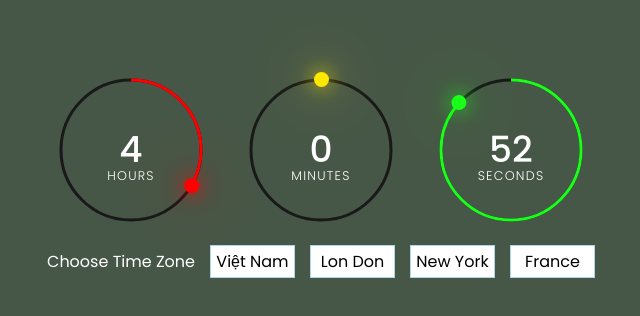
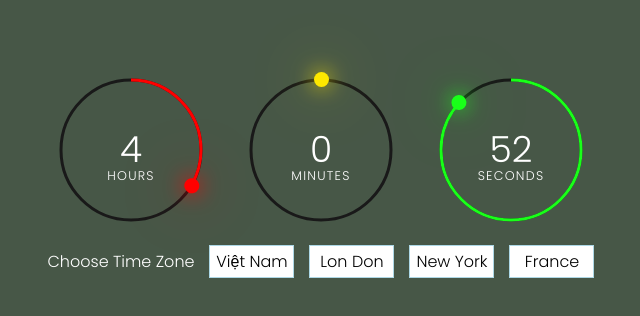
Before and after one commit to doanthanhquang/electric-clock, a plain HTML site: page index.html in a window 1280 px wide. Shown: the part 224-540 px from the top of the page, without its empty margins (319-959 px from the left). Drawn offline with Linux system fonts and the light colour scheme.

Commit message:
update font

```diff
--- a/index.html
+++ b/index.html
@@ -4,6 +4,7 @@
     <meta charset="utf-8">
     <title>Digital Clock</title>
     <link rel="stylesheet" href="project2.css">
+    <link href="https://fonts.googleapis.com/css2?family=Poppins:wght@300&display=swap" rel="stylesheet">
 </head>
 
 <body>
--- a/project2.css
+++ b/project2.css
@@ -1,4 +1,4 @@
-@import url('http://fonts.googleapis.com/css?family=Poppins:200,300,400,500,600,700,800,900&display=swap');
+
 * {
     margin: 0;
     padding: 0;
```
